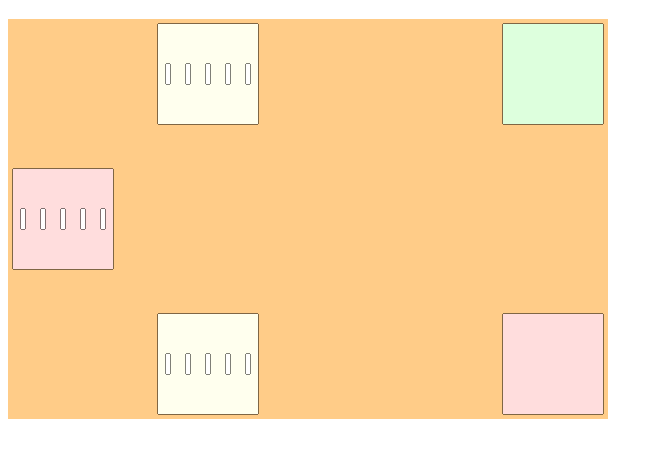
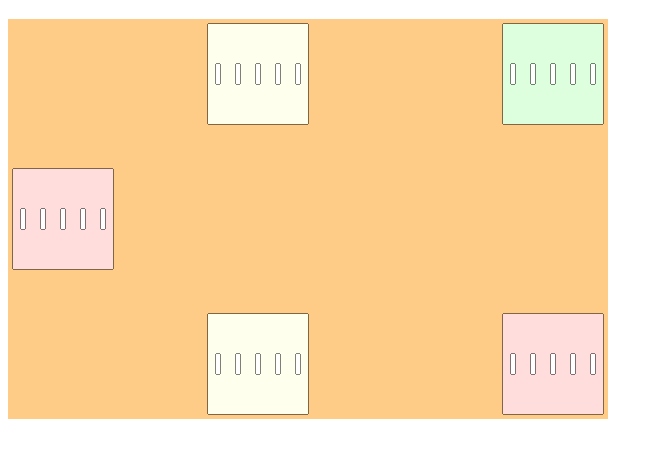
Before and after one commit to andrew-t/domputer, a website with bundled scripts: page index.html in a window 1280 px wide. Shown: the part 61-518 px from the top of the page, without its empty margins (0-663 px from the left). Built offline with nearby package versions, Linux system fonts and the light colour scheme.

Commit message:
Bugfix and something???

```diff
--- a/index.html
+++ b/index.html
@@ -17,8 +17,8 @@
 		data-dominoes="{
 			trigger: { x: 55, y: 200, theta: 0 },
 			inputs: [
-				{ x: 200, y: 55, theta: 0 },
-				{ x: 200, y: 345, theta: 0 }
+				{ x: 250, y: 55, theta: 0 },
+				{ x: 250, y: 345, theta: 0 }
 			],
 			outputs: [
 				{ x: 545, y: 55, theta: 0 },
--- a/line-segment.js
+++ b/line-segment.js
@@ -40,6 +40,18 @@ class LineSegment {
 		return LineSegment.Proper;
 	}
 
+	contains(point) {
+		const v = this.asVector(),
+			p = point.minus(this.p1);
+		if (p.cross(v) != 0)
+			return false;
+		const d = p.dot(v),
+			l2 = v.dot(v);
+		if (d < 0 || d > l2)
+			return false;
+		return true;
+	}
+
 	_crossesFullLine(line) {
 		const l1 = line.p1.minus(this.p1),
 			l2 = line.p2.minus(this.p1),
--- a/panel.js
+++ b/panel.js
@@ -150,6 +150,7 @@ class Panel {
 		for (let i = 0; i < this.inputs.length; ++i)
 			if (inputStates[i])
 				include(this.inputs[i]);
+		this.outputs.forEach(include);
 
 		this.dominoes.forEach(domino =>
 			chain.add(domino));
--- a/polygon.js
+++ b/polygon.js
@@ -23,28 +23,44 @@ class Polygon {
 	}
 
 	contains(point) {
-		// Create a line that definitely ends outside the polygon:
-		const maxX = Math.max(...this.points.map(p => p.x));
-		if (maxX < point.x)
+		const maxX = Math.max(...this.points.map(p => p.x)),
+			maxY = Math.max(...this.points.map(p => p.y));
+		if (maxX < point.x || maxY < point.y)
 			return false;
+
+		for (let tries = 0; tries < 100; ++tries) {
 			const testLine = new LineSegment(point,
-			new Vector(maxX * 2, point.y));
+				new Vector(
+					maxX * (Math.random() + 2) + 100,
+					maxY * (Math.random() + 2) + 100));
 			// console.log(testLine.toString())
-		// If it crosses an odd number of edges, it starts inside:
-		let intersections = 0;
+
+			let intersections = 0,
+				onEdge = false;
 			this.edges.forEach(edge => {
 				const result = edge.crosses(testLine);
 				// console.log(edge.toString(), result.toString())
 				if (result == LineSegment.Proper)
 					++intersections;
+				else if (result == LineSegment.Improper)
+					onEdge = true;
 			});
+			if (!onEdge)
 				return !!(intersections & 1);
+		}
+		return true;
 	}
 
 	intersects(that) {
 		// Check if one polygon is actually within the other:
 		if (this.contains(that.points[0]) ||
 			that.contains(this.points[0]))
+			return true;
+		// Check if any points are on edges:
+		for (let i = 0; i < this.n; ++i)
+			for (let j = 0; j < that.n; ++j)
+				if (this.edges[i].contains(that.points[j]) ||
+					that.edges[j].contains(this.points[i]))
 					return true;
 		// Check if any edges cross:
 		for (let i = 0; i < this.n; ++i)
--- a/vector.js
+++ b/vector.js
@@ -69,7 +69,10 @@ class Vector {
 	}
 
 	toString() {
-		return `(${this.x}, ${this.y})`;
+		return `(${round(this.x)}, ${round(this.y)})`;
+		function round(n) {
+			return Math.round(n * 100) / 100;
+		}
 	}
 }
 
```
Also changed, not shown: test/test-chain.js (+43 -16 lines). Lines whose indentation alone changed are shown as unchanged.
